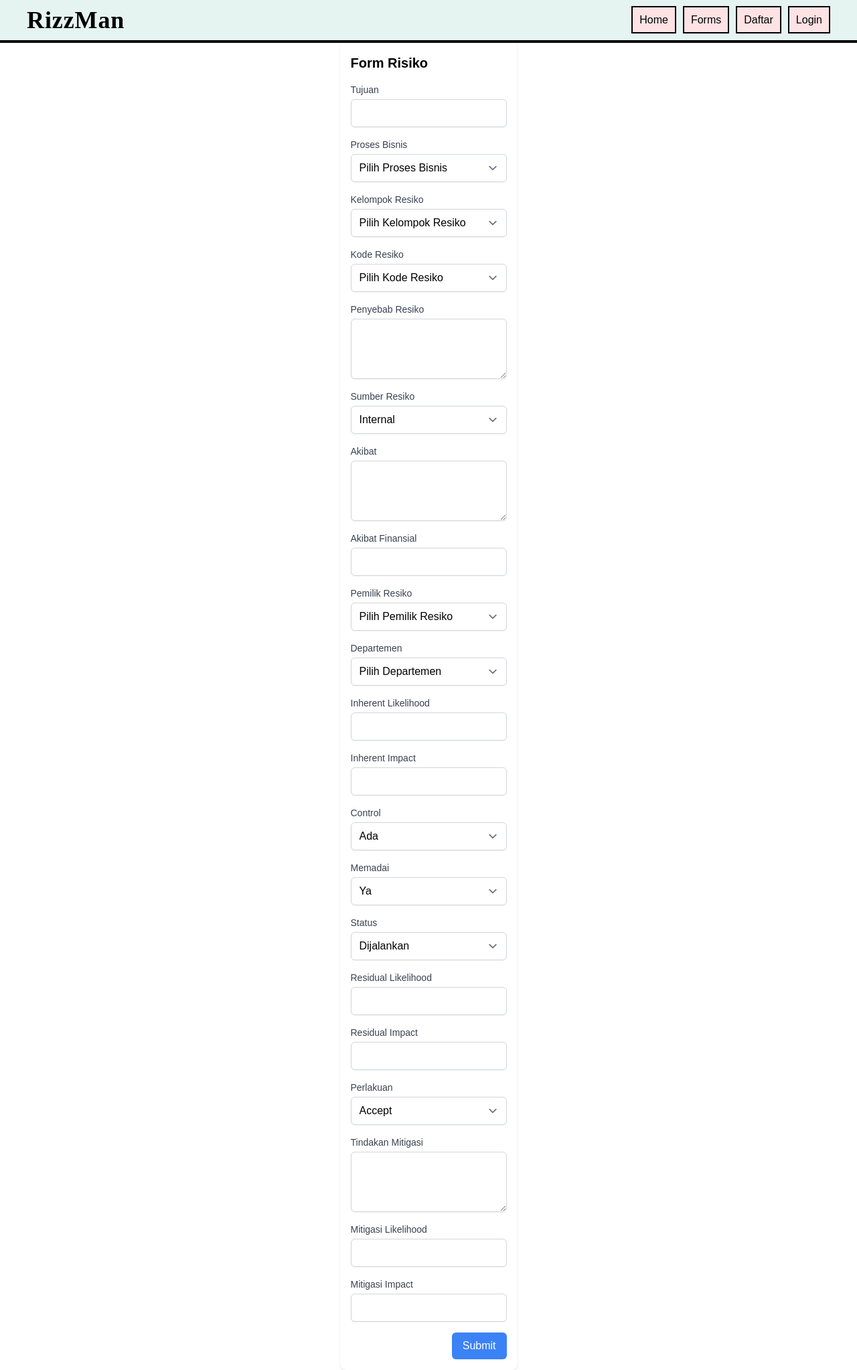
After one commit to ArbathAbdurrahman/RizzMan, a Django app: page /forms/ in a window 1280 px wide. The commit adds this page. Shown: the whole page at 67% size. Run offline with Django 4.2, Linux system fonts and the light colour scheme; style sheets or scripts are compiled from the project's sources; some libraries are stand-ins or nearby versions.

Commit message:
Update forms arbath

```diff
--- a/rizzman/rizzman/urls.py
+++ b/rizzman/rizzman/urls.py
@@ -12,5 +12,6 @@ urlpatterns = [
     path('',views.index,name='home'),
     path('login/',views.login,name='login'),
     path('signup/',views.signup,name='signup'),
+    path('forms/',views.forms,name='forms'),
 
 ] + static(settings.MEDIA_URL, document_root=settings.MEDIA_ROOT) #load gambar
--- a/rizzman/rizzman/views.py
+++ b/rizzman/rizzman/views.py
@@ -17,3 +17,9 @@ def signup(request):
         'title' : 'RizzMan'
     }
     return render(request,'signup.html',context)
+
+def forms(request):
+    context = {
+        'title' : 'RizzMan'
+    }
+    return render(request,'forms.html',context)
--- a/rizzman/static/css/output.css
+++ b/rizzman/static/css/output.css
@@ -827,14 +827,15 @@ main {
   margin: 1rem;
 }
 
+.mx-auto {
+  margin-left: auto;
+  margin-right: auto;
+}
+
 .mb-6 {
   margin-bottom: 1.5rem;
 }
 
-<<<<<<< HEAD
-.mt-4 {
-  margin-top: 1rem;
-=======
 .mb-\[20px\] {
   margin-bottom: 20px;
 }
@@ -845,7 +846,14 @@ main {
 
 .ms-3 {
   margin-inline-start: 0.75rem;
->>>>>>> 82495e8e9cc8172f6d28b853f3d4bb227716a54b
+}
+
+.mb-4 {
+  margin-bottom: 1rem;
+}
+
+.mt-1 {
+  margin-top: 0.25rem;
 }
 
 .block {
@@ -860,8 +868,6 @@ main {
   display: inline-flex;
 }
 
-<<<<<<< HEAD
-=======
 .table {
   display: table;
 }
@@ -886,7 +892,6 @@ main {
   height: 39px;
 }
 
->>>>>>> 82495e8e9cc8172f6d28b853f3d4bb227716a54b
 .h-auto {
   height: auto;
 }
@@ -911,18 +916,6 @@ main {
   width: 11rem;
 }
 
-.w-9 {
-  width: 2.25rem;
-}
-
-<<<<<<< HEAD
-.w-\[30px\] {
-  width: 30px;
-}
-
-.w-\[50px\] {
-  width: 50px;
-=======
 .w-\[270px\] {
   width: 270px;
 }
@@ -933,17 +926,16 @@ main {
 
 .w-auto {
   width: auto;
->>>>>>> 82495e8e9cc8172f6d28b853f3d4bb227716a54b
 }
 
 .w-full {
   width: 100%;
 }
 
-<<<<<<< HEAD
-.cursor-pointer {
-  cursor: pointer;
-=======
+.max-w-4xl {
+  max-width: 56rem;
+}
+
 .flex-shrink-0 {
   flex-shrink: 0;
 }
@@ -954,7 +946,6 @@ main {
 
 .basis-3\/4 {
   flex-basis: 75%;
->>>>>>> 82495e8e9cc8172f6d28b853f3d4bb227716a54b
 }
 
 .flex-row {
@@ -977,6 +968,10 @@ main {
   align-items: center;
 }
 
+.justify-end {
+  justify-content: flex-end;
+}
+
 .justify-center {
   justify-content: center;
 }
@@ -989,8 +984,6 @@ main {
   justify-items: center;
 }
 
-<<<<<<< HEAD
-=======
 .gap-3 {
   gap: 0.75rem;
 }
@@ -1011,6 +1004,12 @@ main {
   --tw-space-y-reverse: 0;
   margin-top: calc(0.25rem * calc(1 - var(--tw-space-y-reverse)));
   margin-bottom: calc(0.25rem * var(--tw-space-y-reverse));
+}
+
+.space-y-4 > :not([hidden]) ~ :not([hidden]) {
+  --tw-space-y-reverse: 0;
+  margin-top: calc(1rem * calc(1 - var(--tw-space-y-reverse)));
+  margin-bottom: calc(1rem * var(--tw-space-y-reverse));
 }
 
 .divide-x-4 > :not([hidden]) ~ :not([hidden]) {
@@ -1035,7 +1034,6 @@ main {
   border-color: rgb(243 244 246 / var(--tw-divide-opacity));
 }
 
->>>>>>> 82495e8e9cc8172f6d28b853f3d4bb227716a54b
 .rounded {
   border-radius: 0.25rem;
 }
@@ -1046,6 +1044,10 @@ main {
 
 .rounded-lg {
   border-radius: 0.5rem;
+}
+
+.rounded-md {
+  border-radius: 0.375rem;
 }
 
 .border-4 {
@@ -1061,9 +1063,9 @@ main {
   border-color: rgb(0 0 0 / var(--tw-border-opacity));
 }
 
-.bg-blue-500 {
-  --tw-bg-opacity: 1;
-  background-color: rgb(59 130 246 / var(--tw-bg-opacity));
+.border-gray-300 {
+  --tw-border-opacity: 1;
+  border-color: rgb(209 213 219 / var(--tw-border-opacity));
 }
 
 .bg-\[\#e2eafc\] {
@@ -1071,8 +1073,6 @@ main {
   background-color: rgb(226 234 252 / var(--tw-bg-opacity));
 }
 
-<<<<<<< HEAD
-=======
 .bg-\[\#e5f3f1\] {
   --tw-bg-opacity: 1;
   background-color: rgb(229 243 241 / var(--tw-bg-opacity));
@@ -1098,17 +1098,19 @@ main {
   background-color: rgb(255 255 255 / var(--tw-bg-opacity));
 }
 
+.bg-blue-500 {
+  --tw-bg-opacity: 1;
+  background-color: rgb(59 130 246 / var(--tw-bg-opacity));
+}
+
 .p-0 {
   padding: 0px;
 }
 
->>>>>>> 82495e8e9cc8172f6d28b853f3d4bb227716a54b
 .p-2 {
   padding: 0.5rem;
 }
 
-<<<<<<< HEAD
-=======
 .p-3 {
   padding: 0.75rem;
 }
@@ -1125,6 +1127,10 @@ main {
   padding: 20px;
 }
 
+.p-4 {
+  padding: 1rem;
+}
+
 .px-5 {
   padding-left: 1.25rem;
   padding-right: 1.25rem;
@@ -1135,17 +1141,17 @@ main {
   padding-bottom: 0.5rem;
 }
 
->>>>>>> 82495e8e9cc8172f6d28b853f3d4bb227716a54b
+.px-4 {
+  padding-left: 1rem;
+  padding-right: 1rem;
+}
+
 .text-center {
   text-align: center;
 }
 
 .align-middle {
   vertical-align: middle;
-}
-
-.font-\[\'Poppins\'\] {
-  font-family: 'Poppins';
 }
 
 .font-\[\'Comfortaa\'\] {
@@ -1170,34 +1176,33 @@ main {
   line-height: 1.75rem;
 }
 
-<<<<<<< HEAD
-=======
 .text-sm {
   font-size: 0.875rem;
   line-height: 1.25rem;
 }
 
->>>>>>> 82495e8e9cc8172f6d28b853f3d4bb227716a54b
+.text-xl {
+  font-size: 1.25rem;
+  line-height: 1.75rem;
+}
+
 .font-bold {
   font-weight: 700;
 }
 
-<<<<<<< HEAD
-=======
 .font-medium {
   font-weight: 500;
 }
 
->>>>>>> 82495e8e9cc8172f6d28b853f3d4bb227716a54b
 .font-normal {
   font-weight: 400;
 }
 
-<<<<<<< HEAD
-.text-red-600 {
-=======
+.font-semibold {
+  font-weight: 600;
+}
+
 .text-black {
->>>>>>> 82495e8e9cc8172f6d28b853f3d4bb227716a54b
   --tw-text-opacity: 1;
   color: rgb(0 0 0 / var(--tw-text-opacity));
 }
@@ -1207,11 +1212,6 @@ main {
   color: rgb(37 99 235 / var(--tw-text-opacity));
 }
 
-<<<<<<< HEAD
-.outline-none {
-  outline: 2px solid transparent;
-  outline-offset: 2px;
-=======
 .text-gray-700 {
   --tw-text-opacity: 1;
   color: rgb(55 65 81 / var(--tw-text-opacity));
@@ -1227,9 +1227,20 @@ main {
   color: rgb(220 38 38 / var(--tw-text-opacity));
 }
 
+.text-white {
+  --tw-text-opacity: 1;
+  color: rgb(255 255 255 / var(--tw-text-opacity));
+}
+
 .shadow {
   --tw-shadow: 0 1px 3px 0 rgb(0 0 0 / 0.1), 0 1px 2px -1px rgb(0 0 0 / 0.1);
   --tw-shadow-colored: 0 1px 3px 0 var(--tw-shadow-color), 0 1px 2px -1px var(--tw-shadow-color);
+  box-shadow: var(--tw-ring-offset-shadow, 0 0 #0000), var(--tw-ring-shadow, 0 0 #0000), var(--tw-shadow);
+}
+
+.shadow-sm {
+  --tw-shadow: 0 1px 2px 0 rgb(0 0 0 / 0.05);
+  --tw-shadow-colored: 0 1px 2px 0 var(--tw-shadow-color);
   box-shadow: var(--tw-ring-offset-shadow, 0 0 #0000), var(--tw-ring-shadow, 0 0 #0000), var(--tw-shadow);
 }
 
@@ -1256,7 +1267,6 @@ input:focus, textarea:focus {
   /* Untuk elemen yang menggunakan shadow */
   border-color: initial !important;
   /* Untuk elemen yang menggunakan border */
->>>>>>> 82495e8e9cc8172f6d28b853f3d4bb227716a54b
 }
 
 /* Tambahkan CSS kustom di bawah sini */
@@ -1283,9 +1293,6 @@ input:focus, textarea:focus {
   margin: 0;
   padding: 0;
   box-sizing: border-box;
-<<<<<<< HEAD
-}
-=======
   font-family: 'IBM Plex Mono','Public Sans', sans-serif;
 }
 
@@ -1297,6 +1304,16 @@ input:focus, textarea:focus {
 .hover\:bg-gray-100:hover {
   --tw-bg-opacity: 1;
   background-color: rgb(243 244 246 / var(--tw-bg-opacity));
+}
+
+.hover\:bg-blue-600:hover {
+  --tw-bg-opacity: 1;
+  background-color: rgb(37 99 235 / var(--tw-bg-opacity));
+}
+
+.focus\:border-blue-500:focus {
+  --tw-border-opacity: 1;
+  border-color: rgb(59 130 246 / var(--tw-border-opacity));
 }
 
 .focus\:ring-2:focus {
@@ -1359,5 +1376,3 @@ input:focus, textarea:focus {
     --tw-ring-offset-color: #374151;
   }
 }
-
->>>>>>> 82495e8e9cc8172f6d28b853f3d4bb227716a54b
--- /dev/null
+++ b/rizzman/templates/forms.html
@@ -0,0 +1,176 @@
+{% extends 'base.html' %}
+{% load static %}
+
+{% block title %}
+    <title>RizzMan</title>
+{% endblock title %}
+
+{% block content %}
+    <!-- Tulis html disini tanpa menambahkan apa yang sudah ada di base.html  -->
+    <div class="max-w-4xl mx-auto p-4 bg-white shadow rounded-lg">
+        <h2 class="text-xl font-semibold mb-4">Form Risiko</h2>
+        <form action="#" method="post" class="space-y-4">
+            {% csrf_token %}
+            <!-- Tujuan -->
+            <div>
+                <label for="tujuan" class="block text-sm font-medium text-gray-700">Tujuan</label>
+                <input type="text" id="tujuan" name="tujuan" rows="3" class="mt-1 block w-full border-gray-300 rounded-md shadow-sm focus:ring-blue-500 focus:border-blue-500">
+            </div>
+
+            <!-- Proses Bisnis -->
+            <div>
+                <label for="proses_bisnis" class="block text-sm font-medium text-gray-700">Proses Bisnis</label>
+                <select id="proses_bisnis" name="proses_bisnis" class="mt-1 block w-full border-gray-300 rounded-md shadow-sm focus:ring-blue-500 focus:border-blue-500">
+                    <option>Pilih Proses Bisnis</option>
+                    <!-- Tambahkan opsi di sini -->
+                </select>
+            </div>
+
+            <!-- Kelompok Resiko -->
+            <div>
+                <label for="kelompok_resiko" class="block text-sm font-medium text-gray-700">Kelompok Resiko</label>
+                <select id="kelompok_resiko" name="kelompok_resiko" class="mt-1 block w-full border-gray-300 rounded-md shadow-sm focus:ring-blue-500 focus:border-blue-500">
+                    <option>Pilih Kelompok Resiko</option>
+                    <!-- Tambahkan opsi di sini -->
+                </select>
+            </div>
+
+            <!-- Kode Resiko -->
+            <div>
+                <label for="kode_resiko" class="block text-sm font-medium text-gray-700">Kode Resiko</label>
+                <select id="kode_resiko" name="kode_resiko" class="mt-1 block w-full border-gray-300 rounded-md shadow-sm focus:ring-blue-500 focus:border-blue-500">
+                    <option>Pilih Kode Resiko</option>
+                    <!-- Tambahkan opsi di sini -->
+                </select>
+            </div>
+
+            <!-- Penyebab Resiko -->
+            <div>
+                <label for="penyebab_resiko" class="block text-sm font-medium text-gray-700">Penyebab Resiko</label>
+                <textarea id="penyebab_resiko" name="penyebab_resiko" rows="3" class="mt-1 block w-full border-gray-300 rounded-md shadow-sm focus:ring-blue-500 focus:border-blue-500"></textarea>
+            </div>
+
+            <!-- Sumber Resiko -->
+            <div>
+                <label for="sumber_resiko" class="block text-sm font-medium text-gray-700">Sumber Resiko</label>
+                <select id="sumber_resiko" name="sumber_resiko" class="mt-1 block w-full border-gray-300 rounded-md shadow-sm focus:ring-blue-500 focus:border-blue-500">
+                    <option>Internal</option>
+                    <option>External</option>
+                    <option>Internal & External</option>
+                </select>
+            </div>
+
+            <!-- Akibat -->
+            <div>
+                <label for="akibat" class="block text-sm font-medium text-gray-700">Akibat</label>
+                <textarea id="akibat" name="akibat" rows="3" class="mt-1 block w-full border-gray-300 rounded-md shadow-sm focus:ring-blue-500 focus:border-blue-500"></textarea>
+            </div>
+
+            <!-- Akibat Finansial -->
+            <div>
+                <label for="akibat_finansial" class="block text-sm font-medium text-gray-700">Akibat Finansial</label>
+                <input type="text" id="akibat_finansial" name="akibat_finansial" class="mt-1 block w-full border-gray-300 rounded-md shadow-sm focus:ring-blue-500 focus:border-blue-500">
+            </div>
+
+            <!-- Pemilik Resiko -->
+            <div>
+                <label for="pemilik_resiko" class="block text-sm font-medium text-gray-700">Pemilik Resiko</label>
+                <select id="pemilik_resiko" name="pemilik_resiko" class="mt-1 block w-full border-gray-300 rounded-md shadow-sm focus:ring-blue-500 focus:border-blue-500">
+                    <option>Pilih Pemilik Resiko</option>
+                    <!-- Tambahkan 10 opsi di sini -->
+                </select>
+            </div>
+
+            <!-- Departemen -->
+            <div>
+                <label for="departemen" class="block text-sm font-medium text-gray-700">Departemen</label>
+                <select id="departemen" name="departemen" class="mt-1 block w-full border-gray-300 rounded-md shadow-sm focus:ring-blue-500 focus:border-blue-500">
+                    <option>Pilih Departemen</option>
+                    <!-- Tambahkan 10 opsi di sini -->
+                </select>
+            </div>
+
+            <!-- Inherent Likelihood -->
+            <div>
+                <label for="inherent_likelihood" class="block text-sm font-medium text-gray-700">Inherent Likelihood</label>
+                <input type="text" id="inherent_likelihood" name="inherent_likelihood" class="mt-1 block w-full border-gray-300 rounded-md shadow-sm focus:ring-blue-500 focus:border-blue-500">
+            </div>
+
+            <!-- Inherent Impact -->
+            <div>
+                <label for="inherent_impact" class="block text-sm font-medium text-gray-700">Inherent Impact</label>
+                <input type="text" id="inherent_impact" name="inherent_impact" class="mt-1 block w-full border-gray-300 rounded-md shadow-sm focus:ring-blue-500 focus:border-blue-500">
+            </div>
+
+            <!-- Control -->
+            <div>
+                <label for="control" class="block text-sm font-medium text-gray-700">Control</label>
+                <select id="control" name="control" class="mt-1 block w-full border-gray-300 rounded-md shadow-sm focus:ring-blue-500 focus:border-blue-500">
+                    <option>Ada</option>
+                    <option>Tidak</option>
+                </select>
+            </div>
+
+            <!-- Memadai -->
+            <div>
+                <label for="memadai" class="block text-sm font-medium text-gray-700">Memadai</label>
+                <select id="memadai" name="memadai" class="mt-1 block w-full border-gray-300 rounded-md shadow-sm focus:ring-blue-500 focus:border-blue-500">
+                    <option>Ya</option>
+                    <option>Tidak</option>
+                </select>
+            </div>
+
+            <!-- Status -->
+            <div>
+                <label for="status" class="block text-sm font-medium text-gray-700">Status</label>
+                <select id="status" name="status" class="mt-1 block w-full border-gray-300 rounded-md shadow-sm focus:ring-blue-500 focus:border-blue-500">
+                    <option>Dijalankan</option>
+                    <option>Belum</option>
+                </select>
+            </div>
+
+            <!-- Residual Likelihood -->
+            <div>
+                <label for="residual_likelihood" class="block text-sm font-medium text-gray-700">Residual Likelihood</label>
+                <input type="text" id="residual_likelihood" name="residual_likelihood" class="mt-1 block w-full border-gray-300 rounded-md shadow-sm focus:ring-blue-500 focus:border-blue-500">
+            </div>
+
+            <!-- Residual Impact -->
+            <div>
+                <label for="residual_impact" class="block text-sm font-medium text-gray-700">Residual Impact</label>
+                <input type="text" id="residual_impact" name="residual_impact" class="mt-1 block w-full border-gray-300 rounded-md shadow-sm focus:ring-blue-500 focus:border-blue-500">
+            </div>
+
+            <!-- Perlakuan -->
+            <div>
+                <label for="perlakuan" class="block text-sm font-medium text-gray-700">Perlakuan</label>
+                <select id="perlakuan" name="perlakuan" class="mt-1 block w-full border-gray-300 rounded-md shadow-sm focus:ring-blue-500 focus:border-blue-500">
+                    <option>Accept</option>
+                    <option>Reduce</option>
+                </select>
+            </div>
+
+            <!-- Tindakan Mitigasi -->
+            <div>
+                <label for="tindakan_mitigasi" class="block text-sm font-medium text-gray-700">Tindakan Mitigasi</label>
+                <textarea id="tindakan_mitigasi" name="tindakan_mitigasi" rows="3" class="mt-1 block w-full border-gray-300 rounded-md shadow-sm focus:ring-blue-500 focus:border-blue-500"></textarea>
+            </div>
+
+            <!-- Mitigasi Likelihood -->
+            <div>
+                <label for="mitigasi_likelihood" class="block text-sm font-medium text-gray-700">Mitigasi Likelihood</label>
+                <input type="text" id="mitigasi_likelihood" name="mitigasi_likelihood" class="mt-1 block w-full border-gray-300 rounded-md shadow-sm focus:ring-blue-500 focus:border-blue-500">
+            </div>
+
+            <!-- Mitigasi Impact -->
+            <div>
+                <label for="mitigasi_impact" class="block text-sm font-medium text-gray-700">Mitigasi Impact</label>
+                <input type="text" id="mitigasi_impact" name="mitigasi_impact" class="mt-1 block w-full border-gray-300 rounded-md shadow-sm focus:ring-blue-500 focus:border-blue-500">
+            </div>
+
+            <div class="flex justify-end">
+                <button type="submit" class="px-4 py-2 bg-blue-500 text-white rounded-md hover:bg-blue-600">Submit</button>
+            </div>
+        </form>
+    </div>
+{% endblock content %}
--- a/rizzman/templates/index.html
+++ b/rizzman/templates/index.html
@@ -9,10 +9,9 @@
     <!-- Tulis html disini tanpa menambahkan apa yang sudah ada di base.html  -->
     <!-- ini untuk blur ketika popup login muncul -->
      <div id="pageWrapper">
-        <h1 class="text-4xl font-bold mb-6 text-center text-red-600">AYO AYO GANYANG FUFUFAFA</h1>
         <div class="fufu">
-            <img src="{% static 'img\download.jpg' %}" alt="fufu">
+            <img src="{% static 'img\herta.jpg' %}" alt="fufu">
         </div>
-
      </div>
+     {% include 'tampilan_forms.html' %}
 {% endblock content %}
--- a/rizzman/templates/nav.html
+++ b/rizzman/templates/nav.html
@@ -8,6 +8,7 @@
         <div class="navBar justify-items-center content-center">
             <ul class="flex flex-row gap-[10px] h-auto">
                 <li><a class="buttonRec" href='http://127.0.0.1:8000/'>Home</a></li>
+                <li><a class="buttonRec" href='{% url "forms" %}'>Forms</a></li>
                 <li><a class="buttonRec" id="signupBtn" href="/signup">Daftar</a></li>
                 <li><a class="buttonRec" id="loginBtn" onclick="loginPopup()">Login</a></li>
             </ul>
--- /dev/null
+++ b/rizzman/templates/tampilan_forms.html
@@ -0,0 +1 @@
+<h1>Buat tampilan forms disini</h1>
```
Also changed, not shown: rizzman/static/img/herta.jpg (added).
